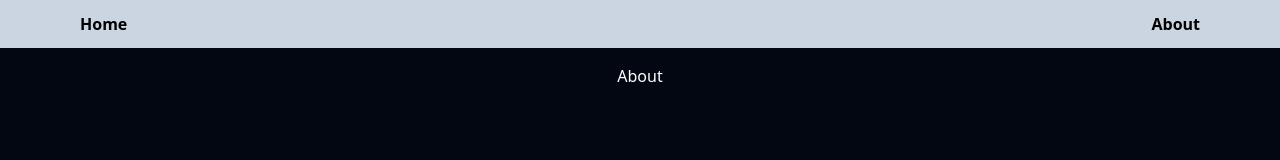
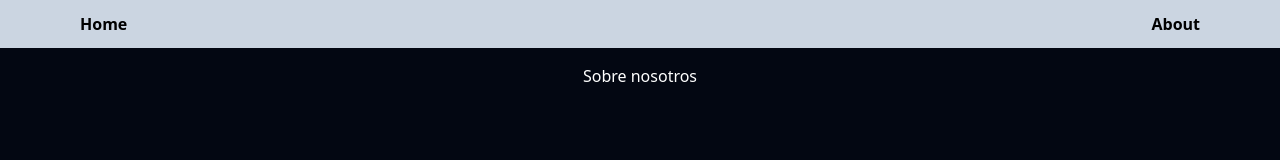
Before and after one commit to pedro-donoso/aplicacion, a Next.js app: page /about in a window 1280 px wide. Shown: the top 160 px of the page. Built offline with nearby package versions, Linux system fonts and the light colour scheme.

Commit message:
agrego carpeta src

```diff
--- a/src/app/about/page.jsx
+++ b/src/app/about/page.jsx
@@ -1,6 +1,6 @@
 function About(){
     return (
-        <div>About</div>
+        <div>Sobre nosotros</div>
     )
 }
 
```
